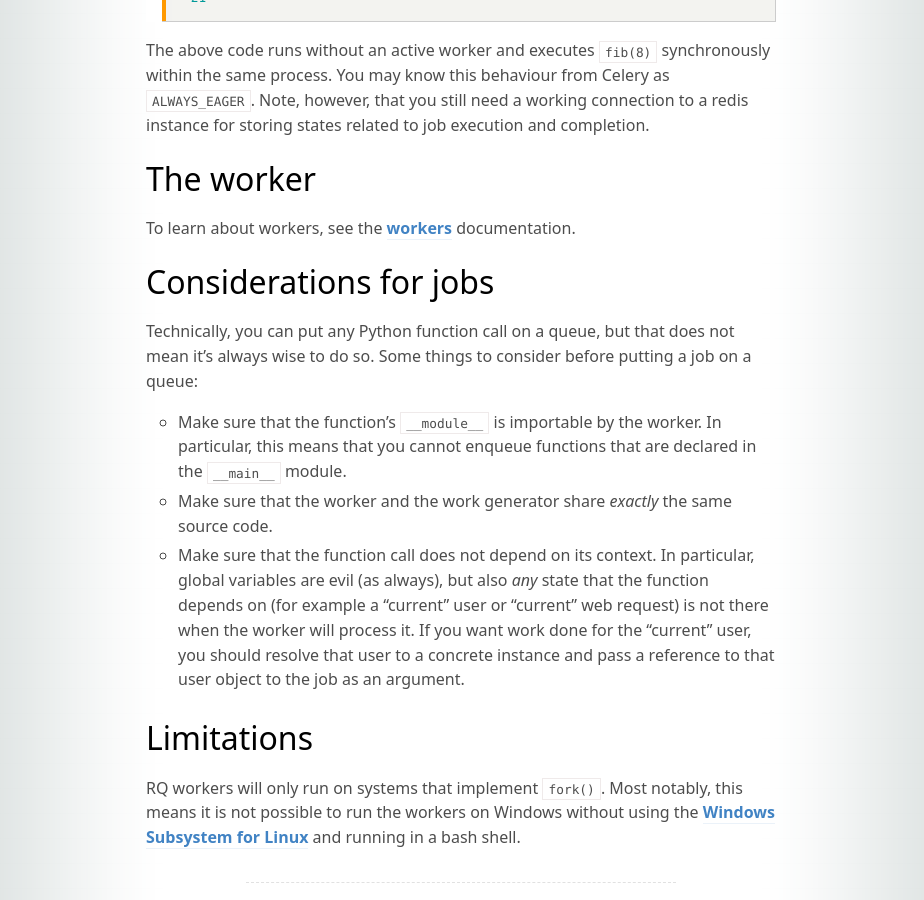
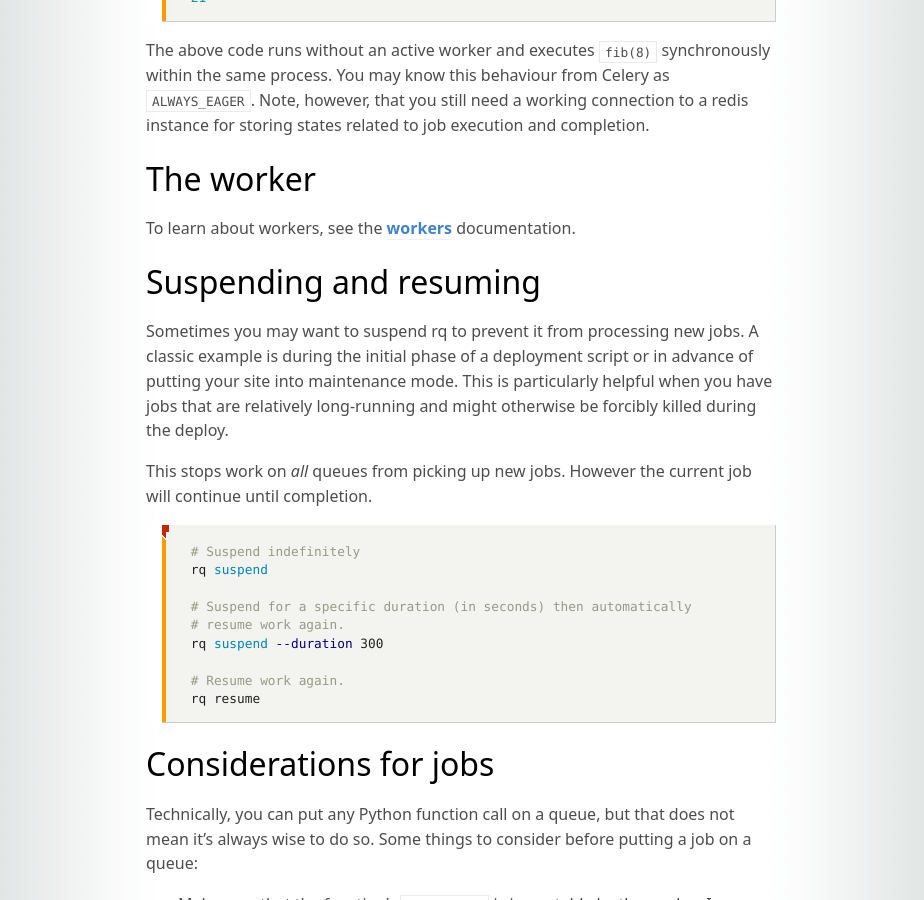
Before and after one commit to rq/rq, a Jekyll site: the page built from docs/docs/index.md, in a window 1280 px wide and 900 px high, scrolled down 10086 px. Shown: the whole window, without its empty margins (179-1103 px from the left). Built offline with Jekyll 4.4.1, drawn with Linux system fonts in a browser that asks for light colours; some web fonts are replaced; comment, search, counter and statistics services are not loaded.

Commit message:
Document suspend and resume commands

````diff
--- a/docs/docs/index.md
+++ b/docs/docs/index.md
@@ -471,6 +471,30 @@ To learn about workers, see the [workers][w] documentation.
 [w]: {{site.baseurl}}workers/
 
 
+## Suspending and resuming
+
+Sometimes you may want to suspend rq to prevent it from processing new jobs.
+A classic example is during the initial phase of a deployment script or in advance
+of putting your site into maintenance mode. This is particularly helpful when
+you have jobs that are relatively long-running and might otherwise be forcibly
+killed during the deploy.
+
+This stops work on _all_ queues from picking up new jobs. However the current job
+will continue until completion.
+
+```bash
+# Suspend indefinitely
+rq suspend
+
+# Suspend for a specific duration (in seconds) then automatically
+# resume work again.
+rq suspend --duration 300
+
+# Resume work again.
+rq resume
+```
+
+
 ## Considerations for jobs
 
 Technically, you can put any Python function call on a queue, but that does not
````
